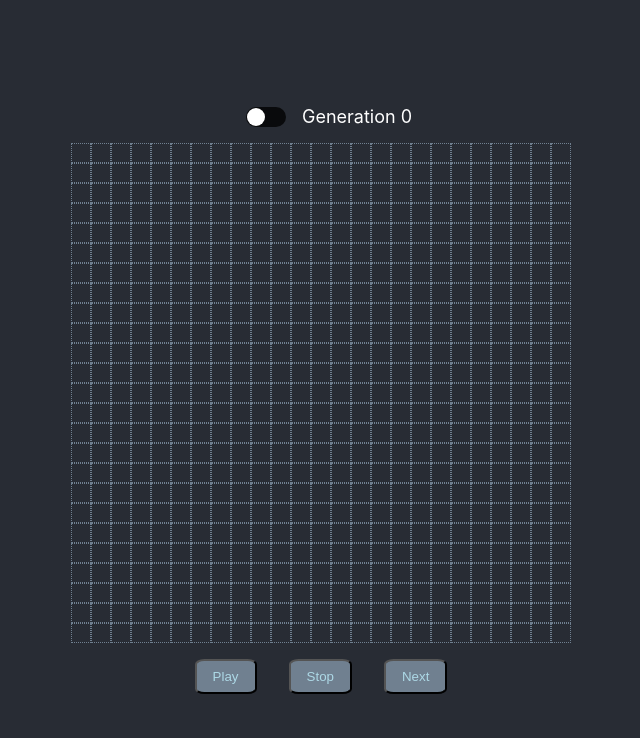
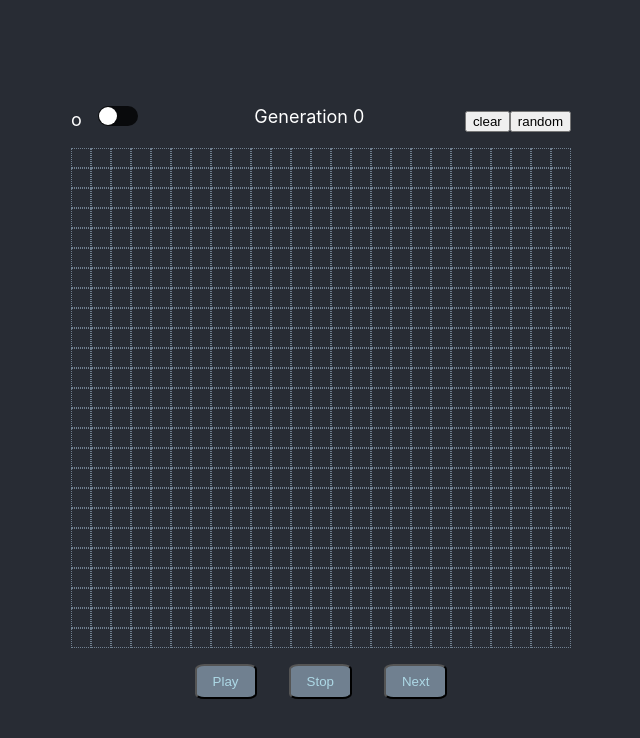
Before and after one commit to trevorjamesmartin/CS-Build-Week-1, a React (Create React App) app: page / in a window 1280 px wide. Shown: the top 738 px of the page, without its empty margins (319-959 px from the left). Built offline with nearby package versions, Linux system fonts and the light colour scheme.

Commit message:
randomize, clear

```diff
--- a/src/App.css
+++ b/src/App.css
@@ -88,13 +88,17 @@
 .tool-bar {
   display: flex;
   flex-direction: row;
-  justify-content: center;
+  justify-content: space-between;
   align-items: center;
   margin-bottom: 1rem;
 }
 
 .tool-bar-label {
   font-size: large;
+}
+.tool-bar-label-right {
+  font-size: large;
+  text-align: right;
 }
 
 .media-bar {
--- a/src/App.js
+++ b/src/App.js
@@ -3,7 +3,12 @@ import "./App.css";
 import Board from "./components/Board";
 import ToolBar from "./components/ToolBar";
 import MediaBar from "./components/MediaBar";
-import { nextGen } from "./components/engine/Generation";
+import {
+  nextGen,
+  randomGen,
+  squareCount,
+  firstGen,
+} from "./components/engine/Generation";
 
 const initialState = {
   squares: [],
@@ -41,7 +46,16 @@ function App() {
   const playHandler = () => {
     setState({ ...state, isPlaying: 1 });
   };
-
+  const resetGame = () => {
+    const squares = firstGen(squareCount);
+    const speed = state.speed ? state.speed : 500; // milliseconds
+    setState({ ...initialState, squares, speed });
+  };
+  const randomGame = () => {
+    const squares = randomGen(squareCount);
+    const speed = state.speed ? state.speed : 500; // milliseconds
+    setState({ ...initialState, squares, speed });
+  };
   return (
     <div className="App">
       <header className="App-header">
@@ -49,6 +63,9 @@ function App() {
           toggleMode={toggleMode}
           id="toggle"
           generation={state.generation}
+          animSpeed={state.speed}
+          cleanLife={resetGame}
+          randomLife={randomGame}
         />
         <Board stateHooks={stateHooks} clickEffect={state.clickEffect} />
         <MediaBar
@@ -56,7 +73,7 @@ function App() {
           handleStop={stopHandler}
           handlePlay={playHandler}
           isPlaying={state.isPlaying}
-          animSpeed={state.speed}
+          animRate={state.speed}
         />
       </header>
     </div>
--- a/src/components/MediaBar.jsx
+++ b/src/components/MediaBar.jsx
@@ -1,7 +1,7 @@
 import React, { useEffect, useCallback, useRef } from "react";
 
 const MediaBar = ({
-  animSpeed,
+  animRate,
   isPlaying,
   handleNext,
   handleStop,
@@ -14,14 +14,14 @@ const MediaBar = ({
   useEffect(() => {
     if (isPlaying) {
       if (!speed.current) {
-        speed.current = animSpeed;
+        speed.current = animRate;
       }
       const nextGenTimer = setTimeout(() => {
         cbNextHandler();
       }, speed.current);
       return () => clearTimeout(nextGenTimer);
     }
-  }, [cbNextHandler, isPlaying, animSpeed]);
+  }, [cbNextHandler, isPlaying, animRate]);
   return (
     <span className="media-bar">
       <button
--- a/src/components/ToolBar.jsx
+++ b/src/components/ToolBar.jsx
@@ -3,10 +3,17 @@ import ToggleSwitch from "./Toggle";
 const ToolBar = (props) => {
   return (
     <span className="tool-bar">
-      <ToggleSwitch handleOnClick={props.toggleMode} id={props.id} />
+      <div>
+        <label className="tool-bar-label">o</label>
+        <ToggleSwitch handleOnClick={props.toggleMode} id={props.id} />
+      </div>
       <label className="tool-bar-label">
         Generation {props.generation | 0}
       </label>
+      <div>
+        <button onClick={props.cleanLife}>clear</button>
+        <button onClick={props.randomLife}>random</button>
+      </div>
     </span>
   );
 };
--- a/src/components/engine/Generation.js
+++ b/src/components/engine/Generation.js
@@ -24,6 +24,24 @@ function firstGen(squareCount) {
       const neighbors = getNeighbors(idx, squareCount);
       // console.log(neighbors);
       squares.push({ x: j, y: i, z: 0, neighbors });
+    }
+  }
+  return squares;
+}
+
+function randomGen(squareCount) {
+  const squares = [];
+  for (let i = 0; i < squareCount; i++) {
+    for (let j = 0; j < squareCount; j++) {
+      const idx = getIndex(squareCount, j, i);
+      const neighbors = getNeighbors(idx, squareCount);
+      // console.log(neighbors);
+      squares.push({
+        x: j,
+        y: i,
+        z: Math.floor(Math.random() * 100) % 2 === 0 ? 1 : 0,
+        neighbors,
+      });
     }
   }
   return squares;
@@ -185,4 +203,5 @@ export {
   lifeCount,
   firstGen,
   nextGen,
+  randomGen,
 };
```
